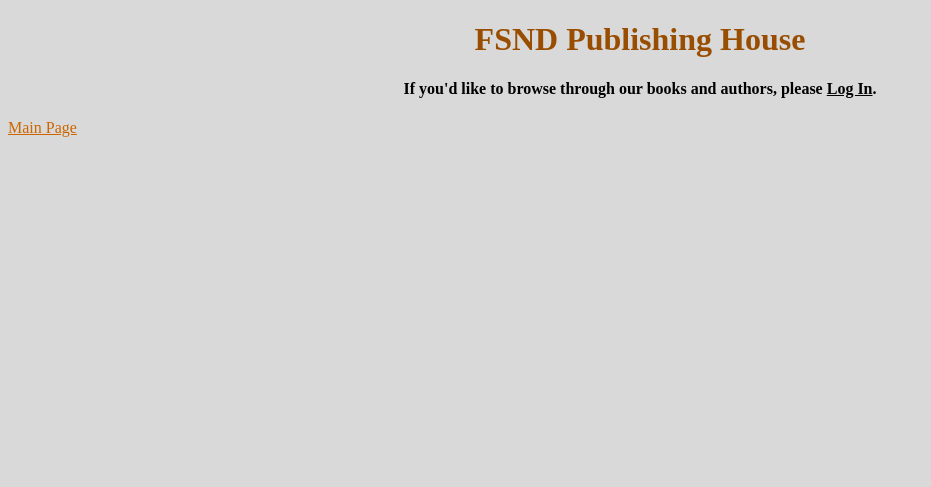
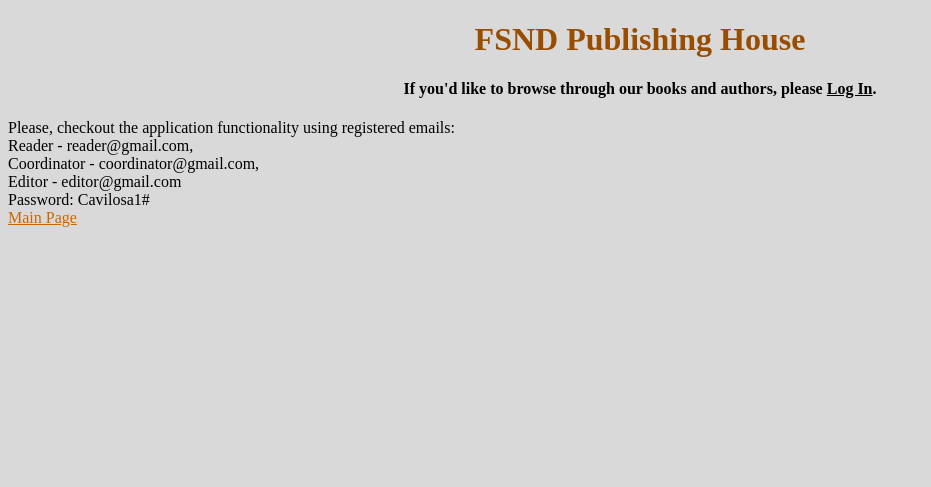
Before and after one commit to cavilosa/Publishing-House, a Flask app: page / in a window 1280 px wide. Shown: the top 487 px of the page, without its empty margins (0-931 px from the left). Run offline with Flask 2, Linux system fonts and the light colour scheme.

Commit message:
Updated html with login info for all the roles

```diff
--- a/templates/layouts/main.html
+++ b/templates/layouts/main.html
@@ -26,6 +26,14 @@
 
     {% if login==True %}
     <h4>If you'd like to browse through our books and authors, please <a id="qsLoginBtn" class="btn btn-primary btn-lg btn-login btn-block" href="/login">Log In</a>.</h4>
+
+    Please, checkout the application functionality using registered emails:<br>
+
+    Reader - reader@gmail.com,<br>
+    Coordinator - coordinator@gmail.com,<br>
+    Editor - editor@gmail.com<br>
+
+    Password: Cavilosa1#
 
     {% endif %}
 
```
